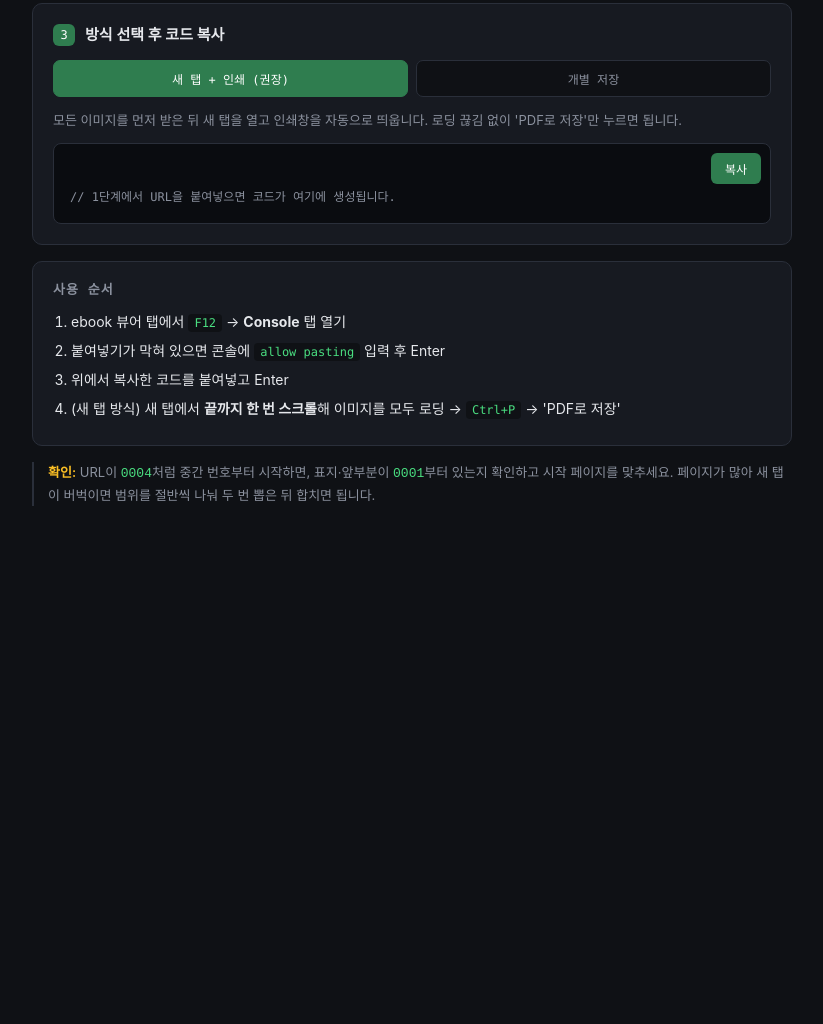
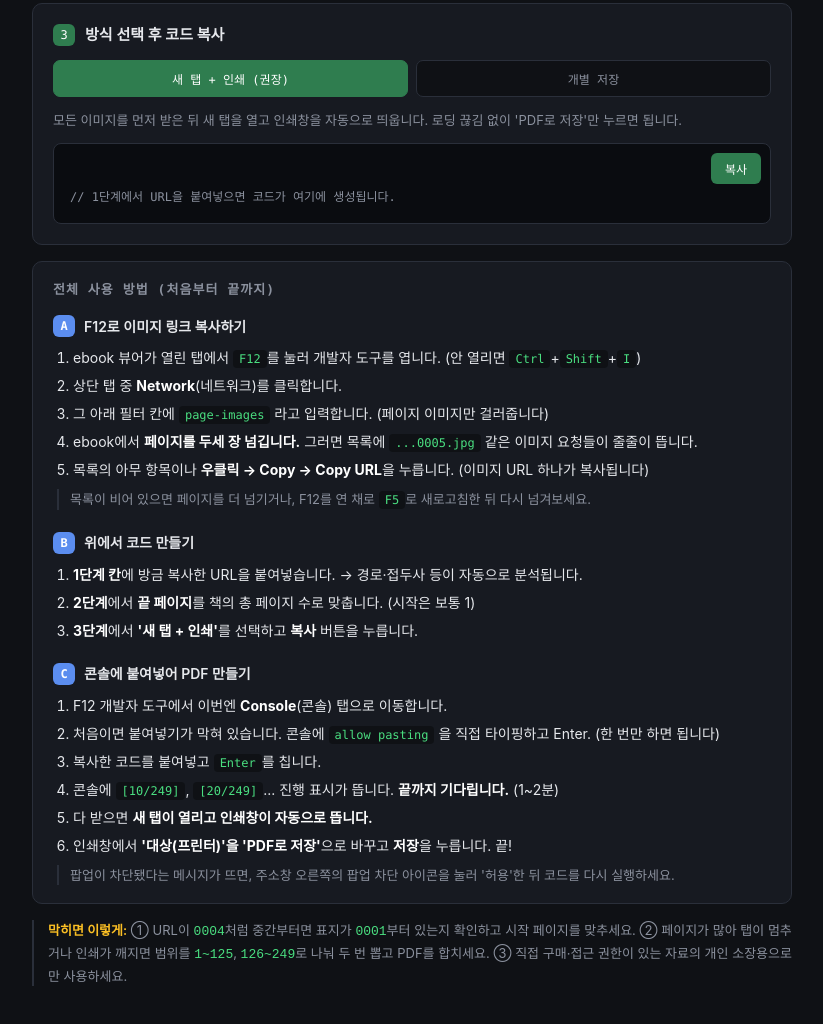
Before and after one commit to seojin080429-crypto/ebookprint, a plain HTML site: page index.html in a window 1280 px wide. Shown: the part 602-1626 px from the top of the page, without its empty margins (228-1051 px from the left). Before the commit the page ends 1148 px from the top, so only its background shows below. Drawn offline with Linux system fonts and the light colour scheme.

Commit message:
Update index.html

```diff
--- a/index.html
+++ b/index.html
@@ -171,9 +171,30 @@
     padding: 18px 20px;
     font-size: 14px;
   }
-  .guide h3 { font-size: 13px; color: var(--dim); text-transform: uppercase; letter-spacing: 0.08em; margin-bottom: 12px; font-family: var(--mono); }
-  .guide ol { margin-left: 18px; }
-  .guide li { margin-bottom: 8px; color: var(--text); }
+  .guide h3 { font-size: 13px; color: var(--dim); text-transform: uppercase; letter-spacing: 0.08em; margin-bottom: 16px; font-family: var(--mono); }
+  .phase { margin-bottom: 22px; }
+  .phase:last-of-type { margin-bottom: 0; }
+  .phase-title {
+    display: flex; align-items: center; gap: 9px;
+    font-size: 14px; font-weight: 600;
+    margin-bottom: 10px;
+  }
+  .badge {
+    font-family: var(--mono); font-size: 12px; font-weight: 700;
+    width: 22px; height: 22px; flex: none;
+    display: grid; place-items: center;
+    background: var(--accent); color: #fff;
+    border-radius: 6px;
+  }
+  .guide ol { margin-left: 20px; }
+  .guide li { margin-bottom: 7px; color: var(--text); font-size: 14px; }
+  .guide li b { color: #fff; }
+  .tip {
+    margin-top: 9px; margin-left: 4px;
+    font-size: 13px; color: var(--dim);
+    border-left: 2px solid var(--line);
+    padding-left: 11px; line-height: 1.55;
+  }
   .guide code {
     font-family: var(--mono);
     font-size: 12px;
@@ -240,17 +261,45 @@
 
   <!-- GUIDE -->
   <div class="guide">
-    <h3>사용 순서</h3>
-    <ol>
-      <li>ebook 뷰어 탭에서 <code>F12</code> → <b style="color:var(--text)">Console</b> 탭 열기</li>
-      <li>붙여넣기가 막혀 있으면 콘솔에 <code>allow pasting</code> 입력 후 Enter</li>
-      <li>위에서 복사한 코드를 붙여넣고 Enter</li>
-      <li>(새 탭 방식) 새 탭에서 <b style="color:var(--text)">끝까지 한 번 스크롤</b>해 이미지를 모두 로딩 → <code>Ctrl+P</code> → 'PDF로 저장'</li>
-    </ol>
+    <h3>전체 사용 방법 (처음부터 끝까지)</h3>
+
+    <div class="phase">
+      <div class="phase-title"><span class="badge">A</span> F12로 이미지 링크 복사하기</div>
+      <ol>
+        <li>ebook 뷰어가 열린 탭에서 <code>F12</code>를 눌러 개발자 도구를 엽니다. (안 열리면 <code>Ctrl</code>+<code>Shift</code>+<code>I</code>)</li>
+        <li>상단 탭 중 <b>Network</b>(네트워크)를 클릭합니다.</li>
+        <li>그 아래 필터 칸에 <code>page-images</code> 라고 입력합니다. (페이지 이미지만 걸러줍니다)</li>
+        <li>ebook에서 <b>페이지를 두세 장 넘깁니다.</b> 그러면 목록에 <code>...0005.jpg</code> 같은 이미지 요청들이 줄줄이 뜹니다.</li>
+        <li>목록의 아무 항목이나 <b>우클릭 → Copy → Copy URL</b>을 누릅니다. (이미지 URL 하나가 복사됩니다)</li>
+      </ol>
+      <p class="tip">목록이 비어 있으면 페이지를 더 넘기거나, F12를 연 채로 <code>F5</code>로 새로고침한 뒤 다시 넘겨보세요.</p>
+    </div>
+
+    <div class="phase">
+      <div class="phase-title"><span class="badge">B</span> 위에서 코드 만들기</div>
+      <ol>
+        <li><b>1단계 칸</b>에 방금 복사한 URL을 붙여넣습니다. → 경로·접두사 등이 자동으로 분석됩니다.</li>
+        <li><b>2단계</b>에서 <b>끝 페이지</b>를 책의 총 페이지 수로 맞춥니다. (시작은 보통 1)</li>
+        <li><b>3단계</b>에서 <b>'새 탭 + 인쇄'</b>를 선택하고 <b>복사</b> 버튼을 누릅니다.</li>
+      </ol>
+    </div>
+
+    <div class="phase">
+      <div class="phase-title"><span class="badge">C</span> 콘솔에 붙여넣어 PDF 만들기</div>
+      <ol>
+        <li>F12 개발자 도구에서 이번엔 <b>Console</b>(콘솔) 탭으로 이동합니다.</li>
+        <li>처음이면 붙여넣기가 막혀 있습니다. 콘솔에 <code>allow pasting</code> 을 직접 타이핑하고 Enter. (한 번만 하면 됩니다)</li>
+        <li>복사한 코드를 붙여넣고 <code>Enter</code>를 칩니다.</li>
+        <li>콘솔에 <code>[10/249]</code>, <code>[20/249]</code>... 진행 표시가 뜹니다. <b>끝까지 기다립니다.</b> (1~2분)</li>
+        <li>다 받으면 <b>새 탭이 열리고 인쇄창이 자동으로 뜹니다.</b></li>
+        <li>인쇄창에서 <b>'대상(프린터)'을 'PDF로 저장'</b>으로 바꾸고 <b>저장</b>을 누릅니다. 끝!</li>
+      </ol>
+      <p class="tip">팝업이 차단됐다는 메시지가 뜨면, 주소창 오른쪽의 팝업 차단 아이콘을 눌러 '허용'한 뒤 코드를 다시 실행하세요.</p>
+    </div>
   </div>
 
   <p class="note">
-    <b>확인:</b> URL이 <code style="color:var(--term)">0004</code>처럼 중간 번호부터 시작하면, 표지·앞부분이 <code style="color:var(--term)">0001</code>부터 있는지 확인하고 시작 페이지를 맞추세요. 페이지가 많아 새 탭이 버벅이면 범위를 절반씩 나눠 두 번 뽑은 뒤 합치면 됩니다.
+    <b>막히면 이렇게:</b> ① URL이 <code style="color:var(--term)">0004</code>처럼 중간부터면 표지가 <code style="color:var(--term)">0001</code>부터 있는지 확인하고 시작 페이지를 맞추세요. ② 페이지가 많아 탭이 멈추거나 인쇄가 깨지면 범위를 <code style="color:var(--term)">1~125</code>, <code style="color:var(--term)">126~249</code>로 나눠 두 번 뽑고 PDF를 합치세요. ③ 직접 구매·접근 권한이 있는 자료의 개인 소장용으로만 사용하세요.
   </p>
 </div>
 
```
